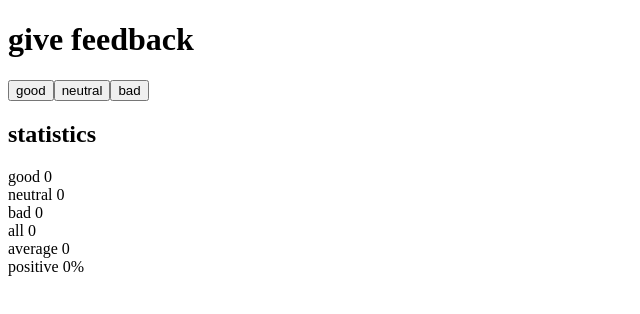
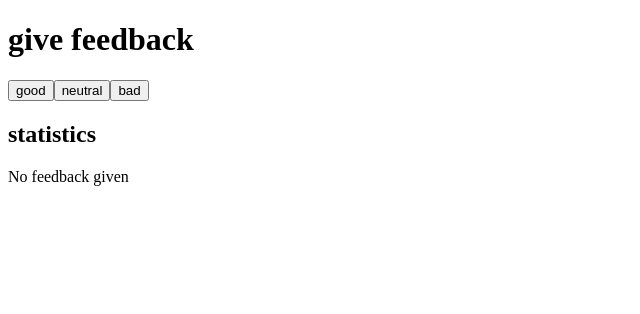
Before and after one commit to matnreyes/FullstackOpen2022, a React (Create React App) app in the folder part1/unicafe/: page / in a window 1280 px wide. Shown: the top 314 px of the page, without its empty margins (0-640 px from the left). Built offline with nearby package versions, Linux system fonts and the light colour scheme.

Commit message:
conditional rendering stats
Stats now display 'no feedback given' message when user hasn't pressed button

```diff
--- a/part1/unicafe/src/App.js
+++ b/part1/unicafe/src/App.js
@@ -4,17 +4,24 @@ const Button = ({ handleClick, text }) => <button onClick={handleClick}>{text}</
 
 const Statistics = ({ good, neutral, bad }) => {
   const total = good + neutral + bad
-  const average = total === 0 ? 0 : (good - bad) / total
-  const positive = total === 0 ? 0 : (good * 100) / total
+  const empty = total === 0 ? true : false
+  const average = empty ? 0 : (good - bad) / total
+  const positive = empty ? 0 : (good * 100) / total
+
   return (
     <>
       <h2>statistics</h2>
+      {empty
+        ? <>No feedback given </>
+        : <>
             <div>good {good}</div>
             <div>neutral {neutral}</div>
             <div>bad {bad}</div>
             <div>all {total}</div>
             <div>average {average}</div>
             <div>positive {positive}%</div>
+          </>
+      }
     </>
   )
 }
```
Lines whose indentation alone changed are shown as unchanged.
